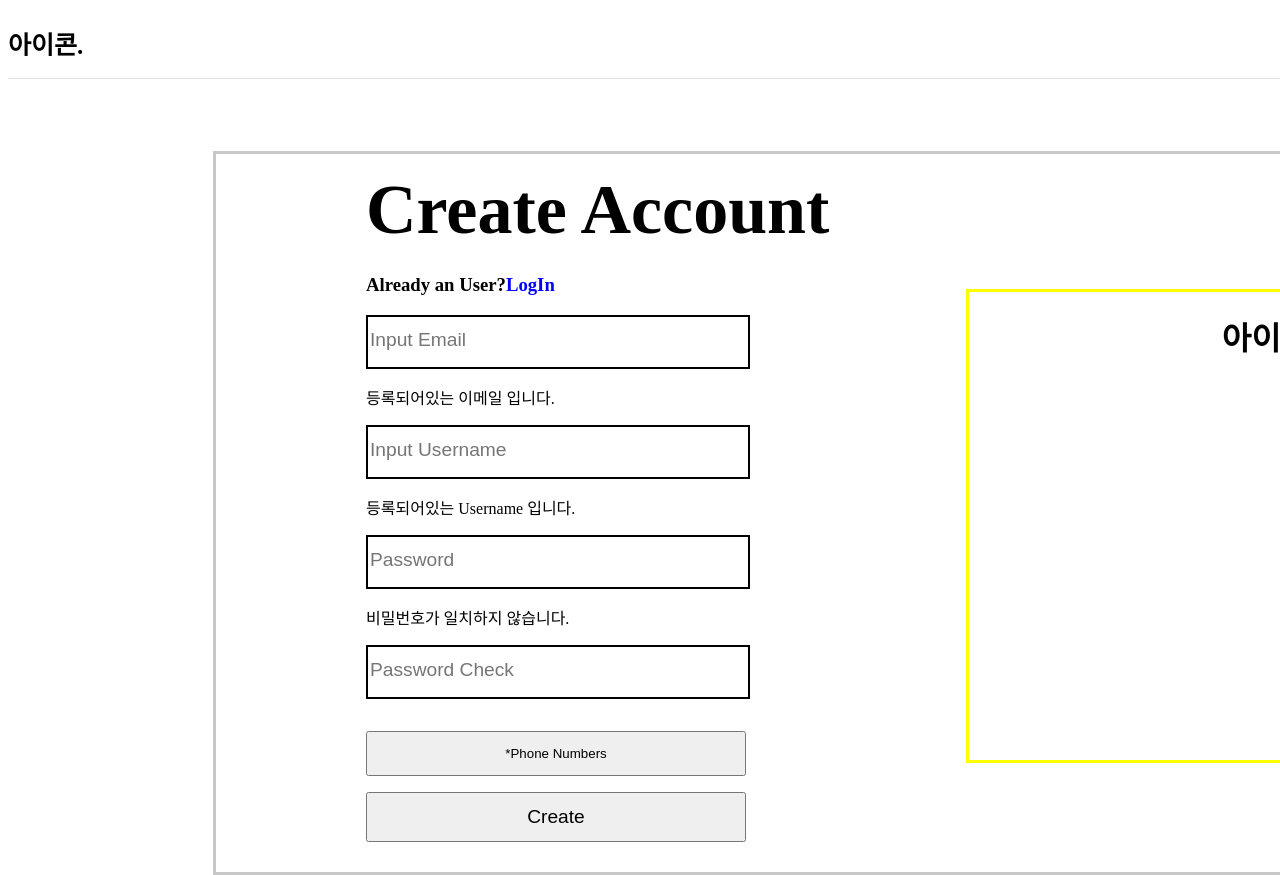
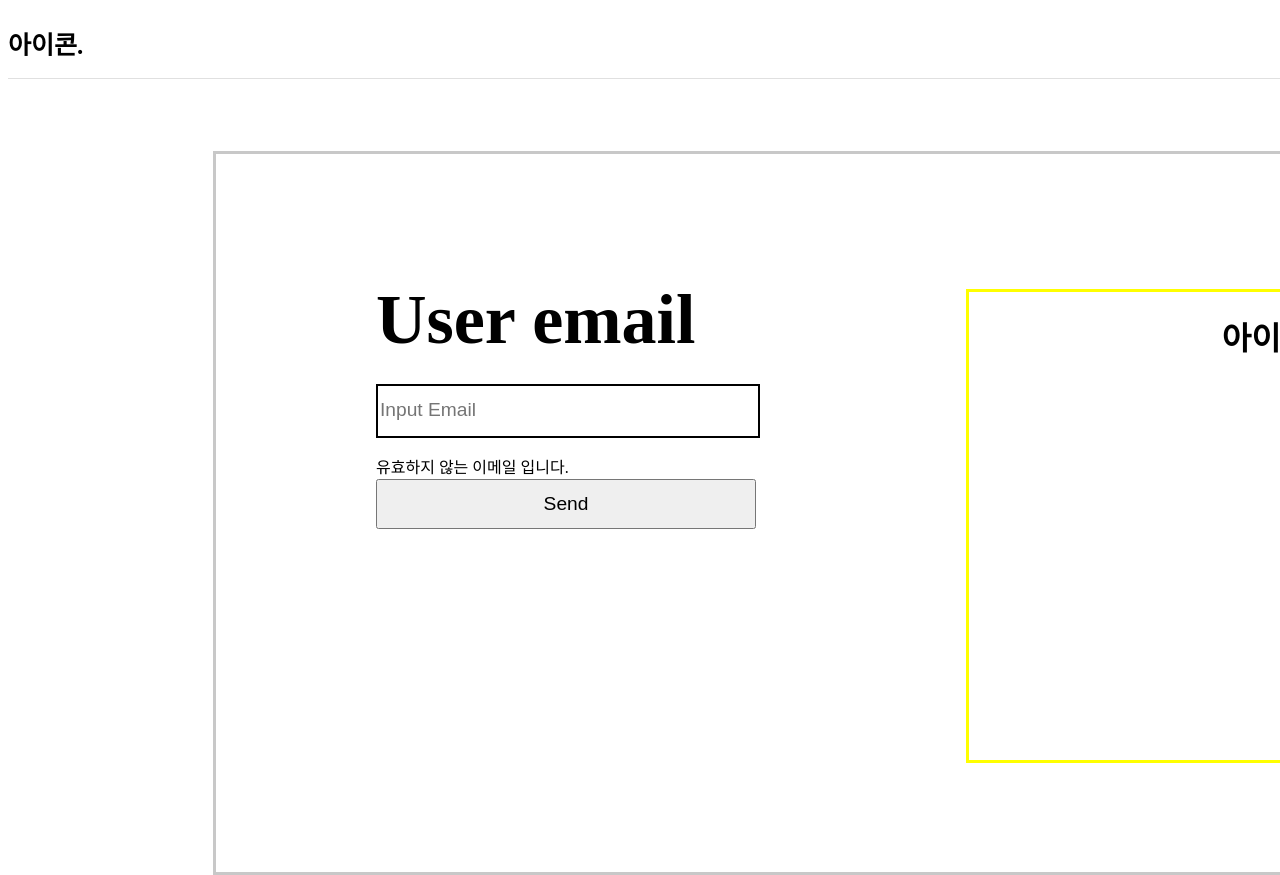
Before and after one commit to limsoo5788/ss_react, a React (Create React App) app: page / in a window 1280 px wide. Shown: the top 875 px of the page. Built offline with nearby package versions, Linux system fonts and the light colour scheme.

Commit message:
main 컴포넌트 구현 part.3(비밀번호 찾기를 위한 이메일 입력 컴포넌트)

```diff
--- a/src/css/main.css
+++ b/src/css/main.css
@@ -39,12 +39,12 @@
 }
 
 /* 로그인 컴포넌트 디자인 */
-.LoginContents{
+.LoginContents, .EFPContents{
     height: 583px;
     margin-top: 100px;
     padding: 10px;
 }
-.LoginContents h1, .RegisterContents h1{
+.LoginContents h1, .RegisterContents h1, .EFPContents h1{
     font-size: 70px;
     margin: 1rem 0 1.5rem 0;
 }
@@ -84,3 +84,7 @@ input[type=submit]{
     height: 45px;
     margin: 1rem 0;
 }
+.InputLabel{
+    height: 25px;
+    margin: 0;
+}
--- a/src/main/main.js
+++ b/src/main/main.js
@@ -14,7 +14,7 @@ function Main(){
 
 function NonLogined(){
     // var contents = null;
-    var contents = <Register />
+    var contents = <EmailForPassword />
     return(
         <div className="NonLogined">
             <div className="NonLoginedContents">
@@ -66,17 +66,23 @@ function Register(){
                 <div className="InputBox">
                     <input type="text" id="id" name="id" placeholder="Input Email" />
                 </div>
-                <label for="id">등록되어있는 이메일 입니다.</label>
+                <div className="InputLabel">
+                    <label for="id">등록되어있는 이메일 입니다.</label>
+                </div>
                 <div className="InputBox">
                     <input type="text" id="username" name="username" placeholder="Input Username" />
                 </div>
-                <label for="username">등록되어있는 Username 입니다.</label>
+                <div className="InputLabel">
+                    <label for="username">등록되어있는 Username 입니다.</label>
+                </div>
                 <div className="InputBox">
                     <input type="password" id="pw" name="pw" placeholder="Password" />
                 </div>
-                <label for="pw">비밀번호가 일치하지 않습니다.</label>
                 <div className="InputBox">
                     <input type="password" id="pwCheck" name="pwCheck" placeholder="Password Check" />
+                </div>
+                <div className="InputLabel">
+                    <label for="pw">비밀번호가 일치하지 않습니다.</label>
                 </div>
                 <div>
                     <button type="button" id="PhoneApi">*Phone Numbers</button>
@@ -89,4 +95,21 @@ function Register(){
     )
 }
 
+function EmailForPassword(){
+    return(
+        <div className="EFPContents">
+            <h1>User email</h1>
+            <div className="InputBox">
+                    <input type="text" id="id" name="id" placeholder="Input Email" />
+            </div>
+            <div className="InputLabel">
+                    <label for="id">유효하지 않는 이메일 입니다.</label>
+            </div>
+            <div>
+                    <input type="submit" value="Send" />
+            </div>
+        </div>
+    )
+}
+
 export default Main;
```
